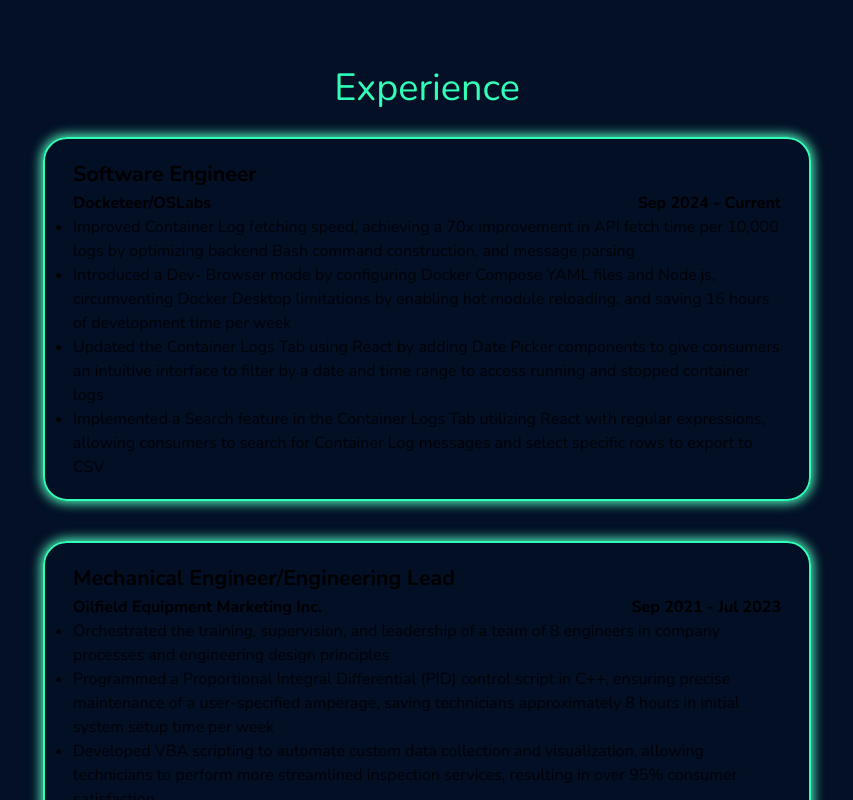
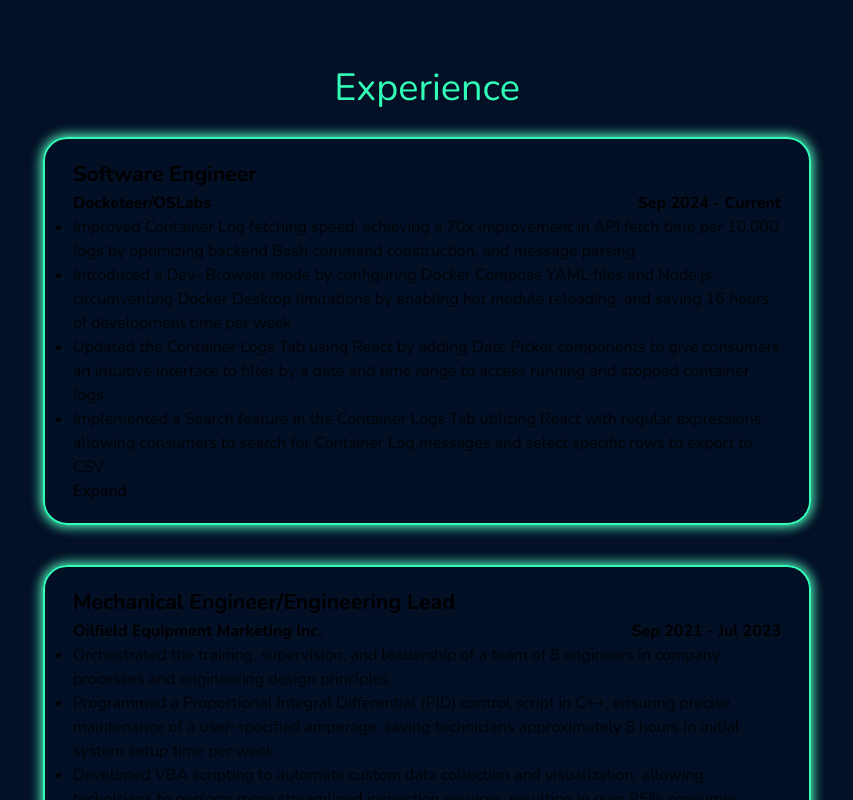
Before and after one commit to Cris-Morales/Cris-Morales-Portfolio-Website, a Next.js app: page / in a window 1280 px wide. Shown: the part 1780-2580 px from the top of the page, without its empty margins (213-1066 px from the left). Built offline with nearby package versions, Linux system fonts and the light colour scheme.

Commit message:
very rudumentary expand button in experience as a proof of concept. Going to make it look nice with framer motion, or some other library.

```diff
--- a/app/ui/experience/Experience.tsx
+++ b/app/ui/experience/Experience.tsx
@@ -1,6 +1,6 @@
 import { experience } from "@/app/lib/portfolioData"
 import { experienceData } from "@/app/lib/types"
-
+import ExperienceCard from "./ExperienceCard"
 export default function Experience() {
 
     return (
@@ -10,40 +10,7 @@
             </h3>
             {experience.map((experienceData: experienceData, index) => {
                 return (
-                    <article key={`${experienceData.title}-${experienceData.company}-${experienceData.timerange}`} className="text-white-text border-2 border-primary rounded-3xl px-7 py-5 m-5 bg-background bg-opacity-35 boxGlow w-11/12 xl:w-3/5">
-                        <h4 className=" text-xl font-bold">
-                            {experienceData.title}
-                        </h4>
-                        <div className="flex justify-between text-base font-bold gap-4">
-                            <h4>
-                                {experienceData.company}
-                            </h4>
-                            <h4 className="">{experienceData.timerange}</h4>
-                        </div>
-                        <ul className=" list-disc text-base text-light-text opacity-80">
-                            {experienceData.bullets.map((bullet: string) => {
-                                return (
-                                    <li key={bullet}>
-                                        <p>
-                                            {bullet}
-                                        </p>
-                                    </li>
-                                )
-                            })}
-                        </ul>
-                        {experienceData.expandedBullets &&
-                            <ul id={`${experienceData.title}-${index}`} className="list-disc text-base text-light-text opacity-80 hidden">
-                                {experienceData.expandedBullets.map((bullet: string) => {
-                                    return (
-                                        <li key={bullet}>
-                                            <p>
-                                                {bullet}
-                                            </p>
-                                        </li>
-                                    )
-                                })}
-                            </ul>}
-                    </article>
+                    <ExperienceCard key={`${experienceData.title} - ${index}`} data={experienceData} index={index} />
                 )
             })}
         </section>
--- /dev/null
+++ b/app/ui/experience/ExperienceCard.tsx
@@ -0,0 +1,45 @@
+'use client'
+import { experienceData } from "@/app/lib/types"
+import { useState } from "react"
+
+export default function ExperienceCard({ data, index }: { data: experienceData, index: number }) {
+    const [expanded, setExpanded] = useState<boolean>(false);
+
+    return (
+        <article className="text-white-text border-2 border-primary rounded-3xl px-7 py-5 m-5 bg-background bg-opacity-35 boxGlow w-11/12 xl:w-3/5">
+            <h4 className=" text-xl font-bold">
+                {data.title}
+            </h4>
+            <div className="flex justify-between text-base font-bold gap-4">
+                <h4>
+                    {data.company}
+                </h4>
+                <h4 className="">{data.timerange}</h4>
+            </div>
+            <ul className="list-disc text-base text-light-text opacity-80">
+                {data.bullets.map((bullet: string) => {
+                    return (
+                        <li key={bullet}>
+                            <p>
+                                {bullet}
+                            </p>
+                        </li>
+                    )
+                })}
+            </ul>
+            {data.expandedBullets &&
+                <ul id={`${data.title}-${index}`} className={`list-disc text-base text-light-text opacity-80 ${!expanded && 'hidden'}`}>
+                    {data.expandedBullets.map((bullet: string) => {
+                        return (
+                            <li key={bullet}>
+                                <p>
+                                    {bullet}
+                                </p>
+                            </li>
+                        )
+                    })}
+                </ul>}
+            {data.expandedBullets && <button onClick={() => setExpanded(!expanded)}>Expand</button>}
+        </article>
+    )
+}
```
